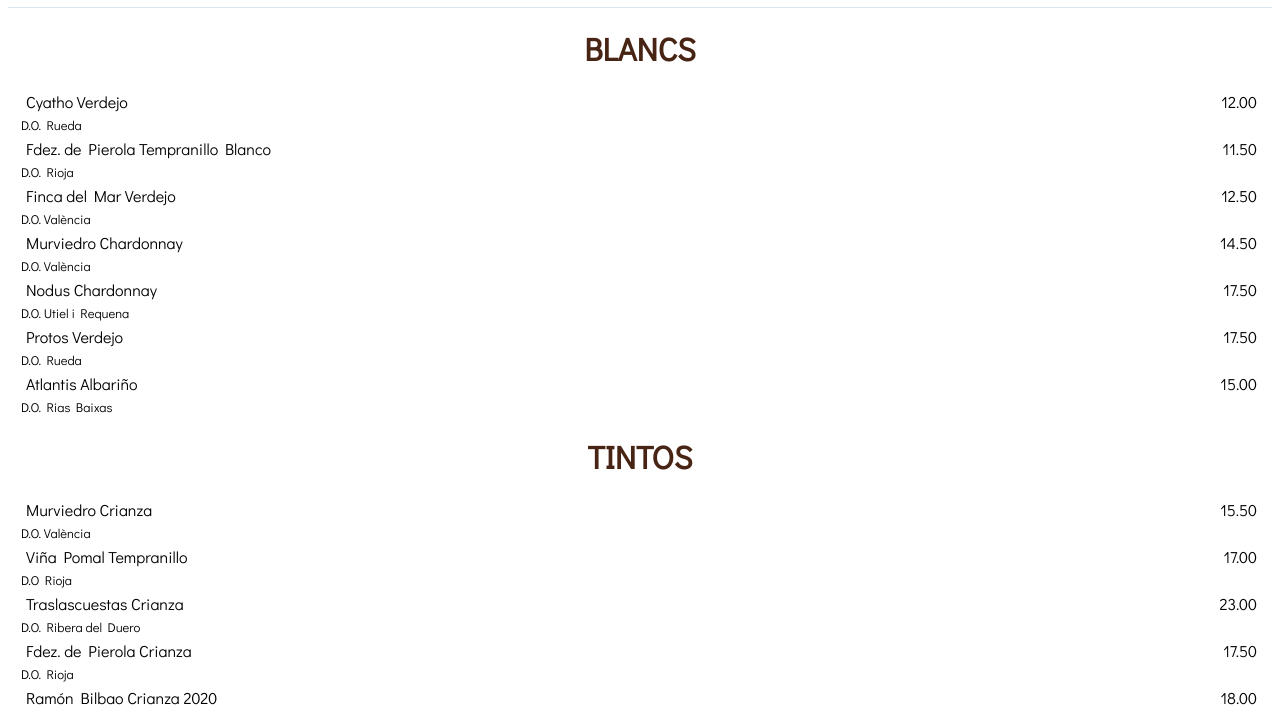
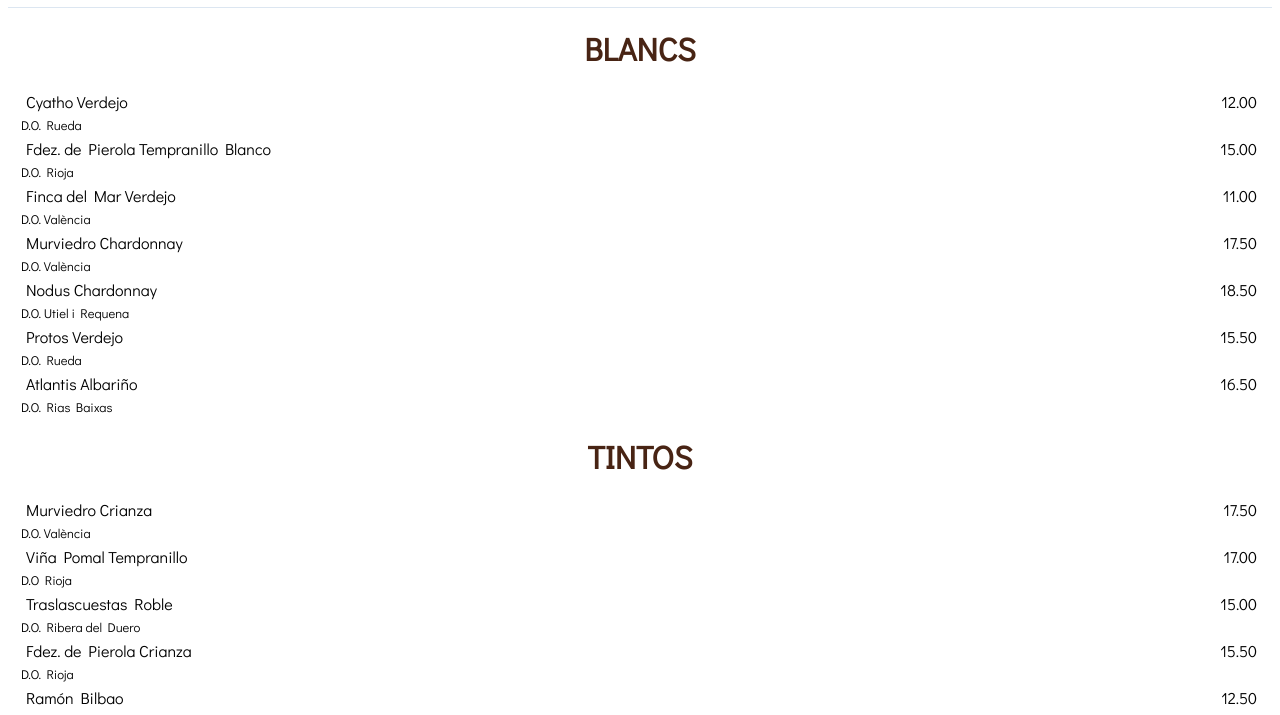
Before and after one commit to ensabar/Sequial20, a website: page BODEGA.html in a window 1280 px wide. Shown: the part 85-800 px from the top of the page. Drawn offline with Linux system fonts and the light colour scheme.

Commit message:
cambio precios vinos

```diff
--- a/BODEGA.html
+++ b/BODEGA.html
@@ -64,24 +64,24 @@
       <p class="detalls_ingredients">D.O. Rueda</p>
       <p>
         <span class="descripcion">Fdez. de Pierola Tempranillo Blanco</span>
-        <span class="precio">11.50</span>
+        <span class="precio">15.00</span>
       </p>
       <p class="detalls_ingredients">D.O. Rioja</p>
       <p>
         <span class="descripcion">Finca del Mar Verdejo</span>
-        <span class="precio">12.50</span>
+        <span class="precio">11.00</span>
       </p>
       <p class="detalls_ingredients">D.O. València</p>
 
       <p>
         <span class="descripcion">Murviedro Chardonnay</span>
-        <span class="precio">14.50</span>
+        <span class="precio">17.50</span>
       </p>
       <p class="detalls_ingredients">D.O. València</p>
 
       <p>
         <span class="descripcion">Nodus Chardonnay</span>
-        <span class="precio">17.50</span>
+        <span class="precio">18.50</span>
       </p>
       <p class="detalls_ingredients">D.O. Utiel i Requena</p>
       <!--<p>
@@ -91,12 +91,12 @@
   	<p class="detalls_ingredients">D.O. Vino de la tierra de Castilla y León</p>  -->
       <p>
         <span class="descripcion">Protos Verdejo</span>
-        <span class="precio">17.50</span>
+        <span class="precio">15.50</span>
       </p>
       <p class="detalls_ingredients">D.O. Rueda</p>
       <p>
         <span class="descripcion">Atlantis Albariño</span>
-        <span class="precio">15.00</span>
+        <span class="precio">16.50</span>
       </p>
       <p class="detalls_ingredients">D.O. Rias Baixas</p>
       <!--<p>
@@ -120,7 +120,7 @@
   <p class="detalls_ingredients">D.O Utiel i Requena</p> -->
       <p>
         <span class="descripcion">Murviedro Crianza</span>
-        <span class="precio">15.50</span>
+        <span class="precio">17.50</span>
       </p>
       <p class="detalls_ingredients">D.O. València</p>
       <p>
@@ -129,23 +129,23 @@
       </p>
       <p class="detalls_ingredients">D.O Rioja</p>
       <p>
-        <span class="descripcion">Traslascuestas Crianza</span>
-        <span class="precio">23.00</span>
+        <span class="descripcion">Traslascuestas Roble</span>
+        <span class="precio">15.00</span>
       </p>
       <p class="detalls_ingredients">D.O. Ribera del Duero</p>
       <p>
         <span class="descripcion">Fdez. de Pierola Crianza</span>
-        <span class="precio">17.50</span>
+        <span class="precio">15.50</span>
       </p>
       <p class="detalls_ingredients">D.O. Rioja</p>
       <p>
-        <span class="descripcion">Ramón Bilbao Crianza 2020</span>
-        <span class="precio">18.00</span>
+        <span class="descripcion">Ramón Bilbao</span>
+        <span class="precio">12.50</span>
       </p>
       <p class="detalls_ingredients">D.O. Rioja</p>
       <p>
         <span class="descripcion">BO Bobal</span>
-        <span class="precio">15.50</span>
+        <span class="precio">15.00</span>
       </p>
       <p class="detalls_ingredients">D.O Utiel i Requena</p>
       <!--  <p>
```
